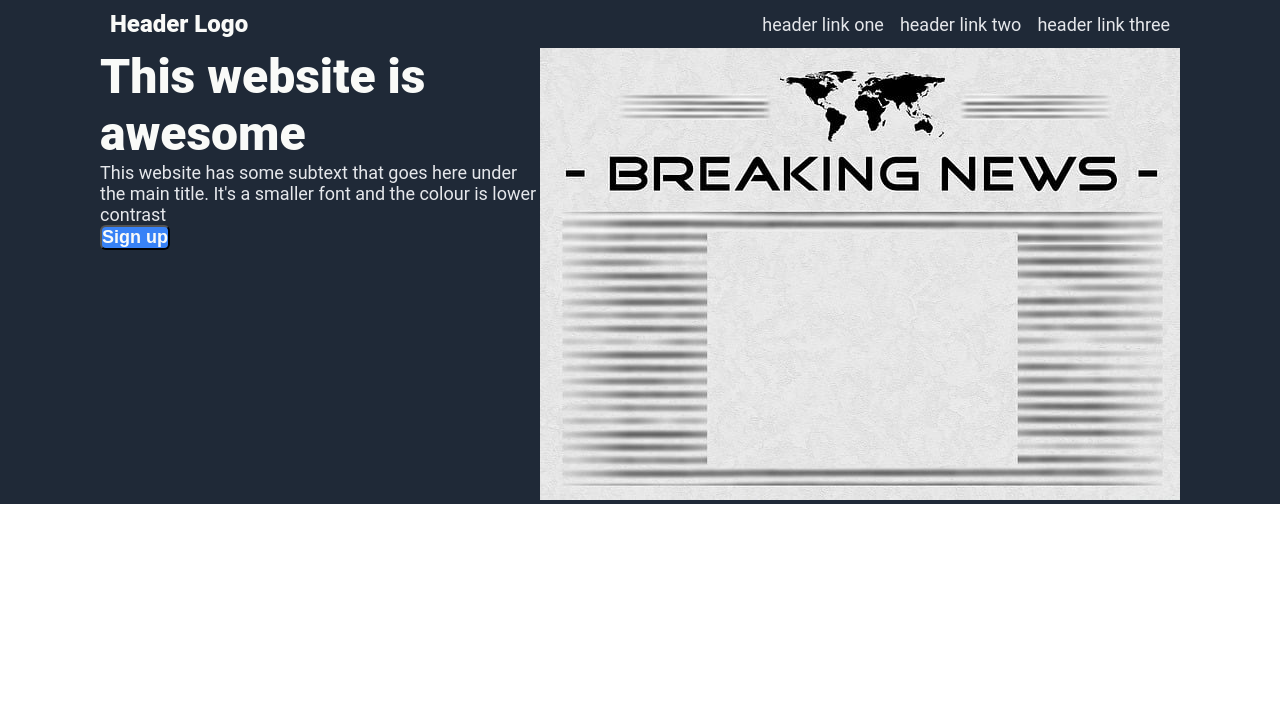
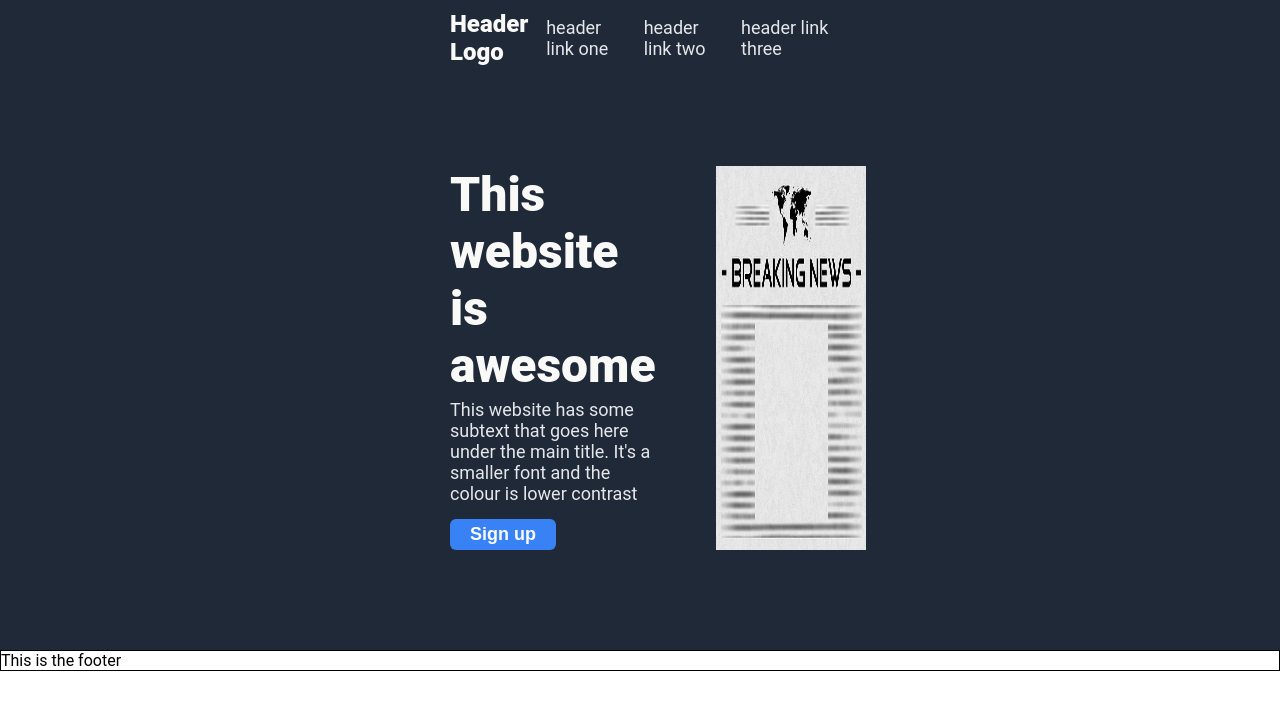
Before and after one commit to Alchemistooo/landing-page, a plain HTML site: page index.html in a window 1280 px wide. Drawn offline with Linux system fonts and the light colour scheme.

Commit message:
Add style to Header section

```diff
--- a/index.html
+++ b/index.html
@@ -7,6 +7,7 @@
   <link rel="stylesheet" href="styles.css">
 </head>
 <body>
+  <!-- Header Section -->
   <div class="header">
     <nav>
       <div class="logo">
@@ -24,12 +25,19 @@
         <p>This website has some subtext that goes here under the main title. It's a smaller font and the colour is lower contrast</p>
         <button class="hero-signup">Sign up</button>
       </div>
-      <div class="hero-image">
-        <img src="./images/newspaper-412811_640.jpg" alt="placeholder asset">
-      </div>
+      <img class="hero-image" src="./images/newspaper-412811_640.jpg" alt="placeholder asset">
     </div>
   </div>
 
-  <div class="footer"></div>
+  <!-- Information Section -->
+
+
+
+
+
+
+  <div class="footer">
+    This is the footer
+  </div>
 </body>
 </html>
--- a/styles.css
+++ b/styles.css
@@ -15,13 +15,13 @@ body {
   background-color: #1f2937;
   display: flex;
   flex-direction: column;
-  padding: 0 100px;
+  padding: 0 450px;
 }
 
 nav {
   display: flex;
   justify-content: space-between;
-  margin: 10px;
+  margin: 10px 0 100px;
 }
 
 .logo {
@@ -38,10 +38,16 @@ nav {
 .header-content {
   display: flex;
   justify-content: space-between;
+  gap: 60px;
+  margin-bottom: 100px;
 }
 
 .hero-content h1 {
   font-size: 48px;
+}
+
+.hero-content p {
+  margin-bottom: 10px;
 }
 
 .hero-content h1, .logo {
@@ -60,4 +66,41 @@ button {
   font-weight: bold;
   color: #f9faf8;
   border-radius: 6px;
+  padding: 5px 20px;
 }
+
+.hero-image {
+  min-width: 150px;
+}
+
+.hero-content {
+  display: flex;
+  flex-direction: column;
+  gap: 5px;
+}
+
+.hero-signup {
+  align-self: flex-start;
+  text-align: center;
+  border: none;
+}
+
+.hero-signup:hover {
+  border: 1px solid white;
+}
+
+
+
+
+
+
+
+
+
+
+
+
+
+.footer {
+  border: 1px black solid;
+}
```
